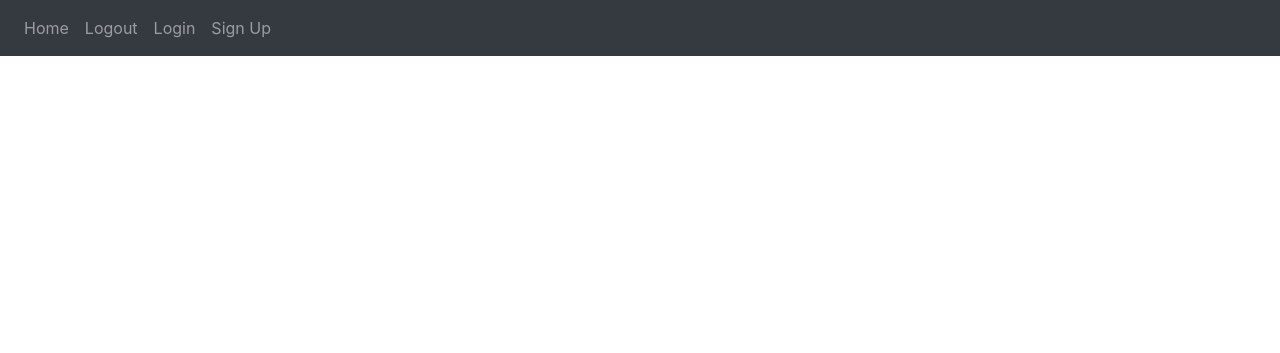
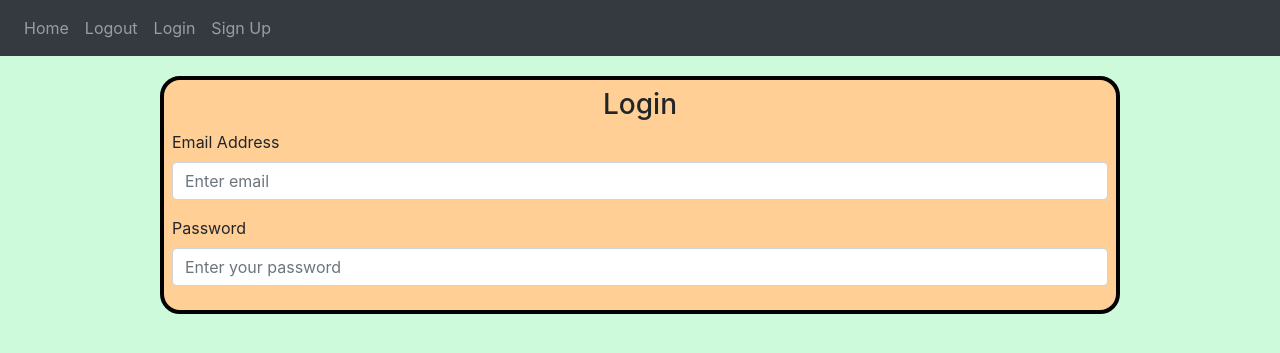
Before and after one commit to yadavnikhil17102004/python-powered-website, a Flask app: page /login in a window 1280 px wide. Shown: the top 353 px of the page. Run offline with Flask 3, Linux system fonts and the light colour scheme; some libraries are stand-ins or nearby versions.

Commit message:
Basic style to login and sign up page

```diff
--- a/website/templates/base.html
+++ b/website/templates/base.html
@@ -16,7 +16,7 @@
         <title>{% block title %}Home{% endblock %}</title>
     </head>
 
-    <body>
+    <body class="body">
 
         <!-- navbar code start -->
         <!-- navbar code start -->
@@ -63,6 +63,12 @@
         <!-- predefined js file from bootstrap end -->
         <!-- predefined js file from bootstrap end -->
 
+        <style>
+            .body{
+                background-color: #CDFADB;
+            }
+        </style>
+
     </body>
 
 </html>
--- a/website/templates/login.html
+++ b/website/templates/login.html
@@ -1,2 +1,39 @@
 {% extends "base.html" %}
 {% block title %}Note login page{% endblock %}
+{% block content %}
+<form method="POST" class="window">
+    <h3 align="center">Login</h3>
+    <div class="form-group">
+        <label for="email">Email Address</label>
+        <input
+            type="email"
+            class="form-control"
+            id="email"
+            name="email"
+            placeholder="Enter email" />
+    </div>
+    <div class="form-group">
+        <label for="password">Password</label>
+        <input
+            type="password"
+            class="form-control"
+            id="password"
+            name="password"
+            placeholder="Enter your password" />
+    </div>
+</form>
+
+<style>
+    .window{
+        border: solid  4px black;
+        padding: 8px;
+        margin: auto;
+        width: 75%;
+        margin-top: 20px ;
+        background-color: #FFCF96;
+        text-align: left;
+        border-radius: 20px;
+    }
+</style>
+
+{% endblock %}
```
Also changed, not shown: website/templates/sign_up.html (+15 -1 lines), 1 other file.
